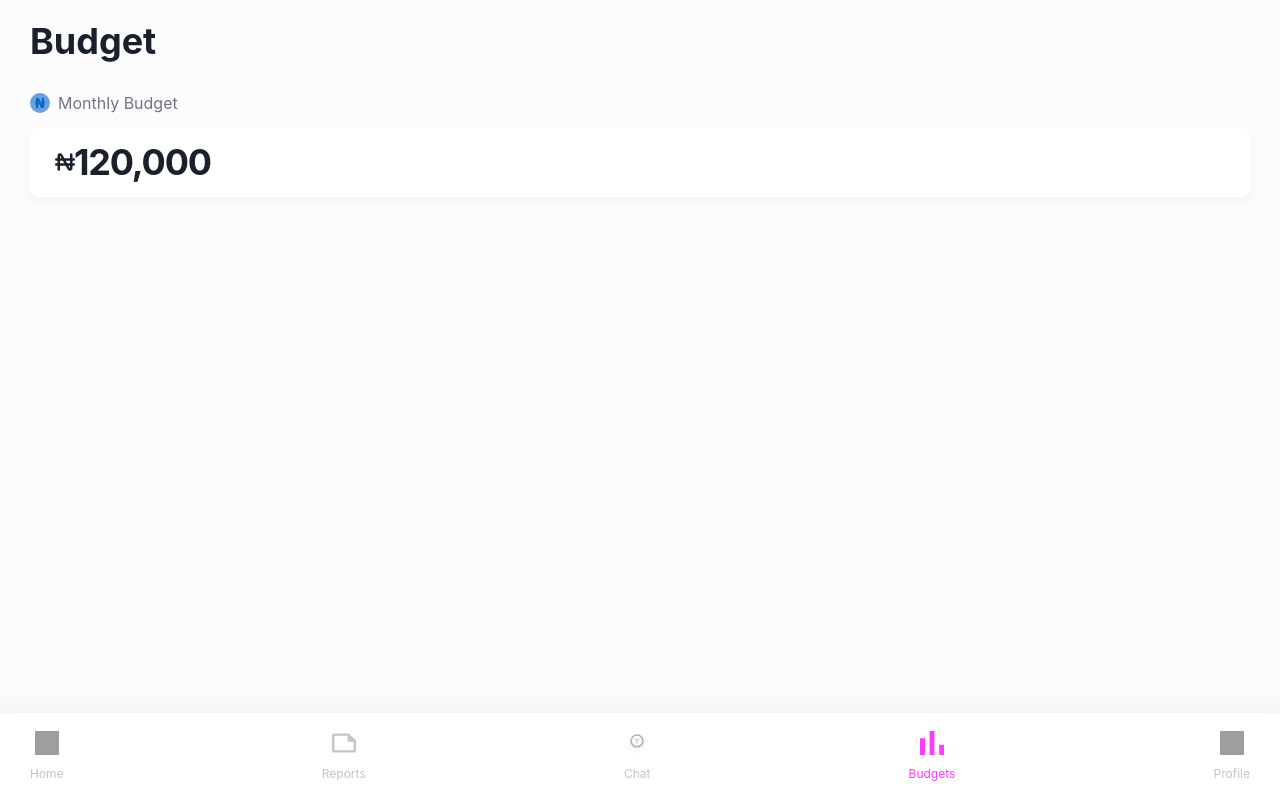
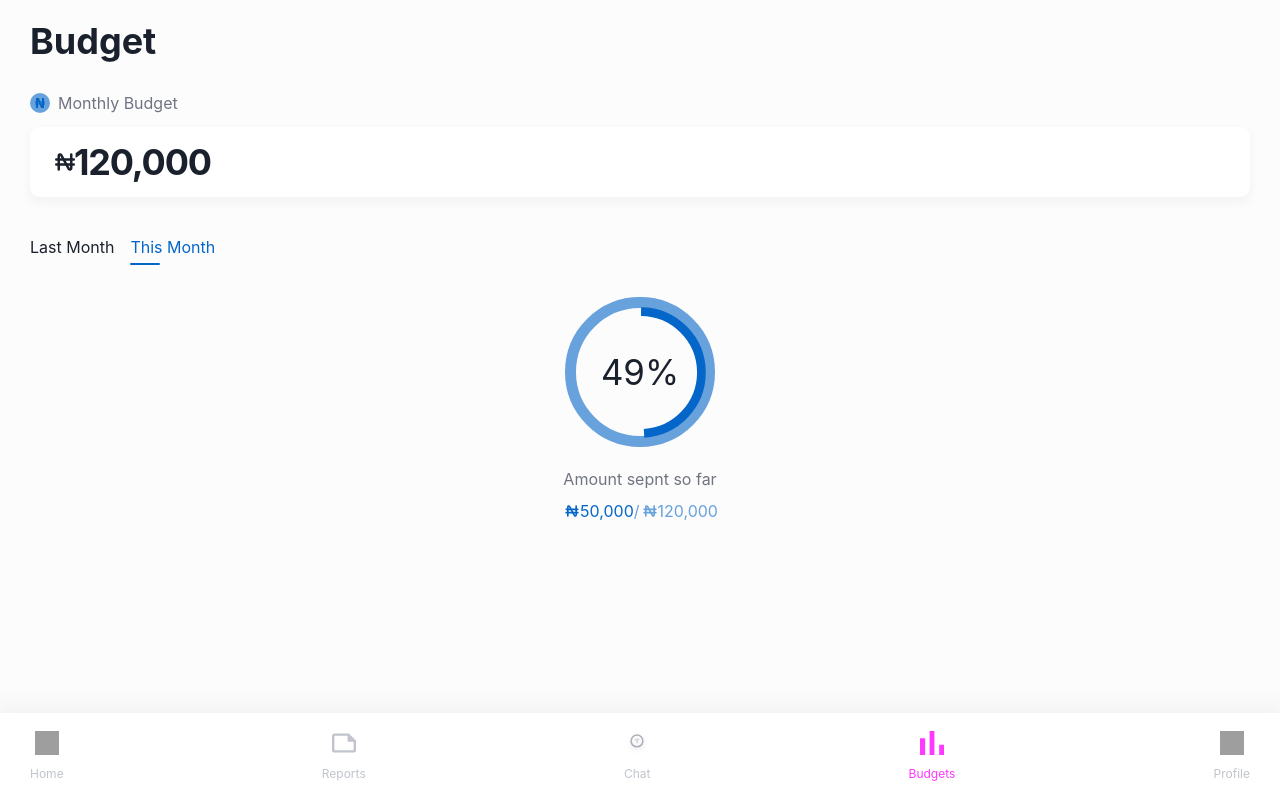
Before and after one commit to c-blaq/test-budget-app, a React (Vite) app: page /budgets in a window 1280 px wide. Built offline with nearby package versions, Linux system fonts and the light colour scheme; grey boxes are pictures that could not be loaded.

Commit message:
style: circular progress bar: :

```diff
--- a/src/components/shared/Layout.tsx
+++ b/src/components/shared/Layout.tsx
@@ -9,7 +9,7 @@ interface LayoutProps {
 const Layout: React.FC<LayoutProps> = ({ children }) => {
   return (
     <Flex flexDir="column" bgColor="#FCFCFC" h="100vh">
-      <Box as="main" flex="1" px="30px">
+      <Box as="main" flex="1" px="30px" color="primary.base">
         {children}
       </Box>
       <Footer />
--- a/src/pages/Budget.tsx
+++ b/src/pages/Budget.tsx
@@ -1,5 +1,18 @@
 // import React from 'react'
-import { Box, Flex, Heading, Text } from "@chakra-ui/react";
+import {
+  Box,
+  Flex,
+  Heading,
+  Text,
+  Tabs,
+  TabList,
+  TabPanels,
+  Tab,
+  TabPanel,
+  TabIndicator,
+  CircularProgress,
+  CircularProgressLabel,
+} from "@chakra-ui/react";
 import Layout from "../components/shared/Layout";
 import { NairaSign } from "../assets/svg/nairaSign.tsx";
 import { TbCurrencyNaira } from "react-icons/tb";
@@ -52,6 +65,85 @@ const Budget = () => {
           </Flex>
         </Box>
       </Box>
+
+      <Box>
+        <Tabs
+          position="relative"
+          variant=""
+          colorScheme="brand"
+          defaultIndex={1}
+        >
+          <TabList>
+            <Tab pl="0" _selected={{ color: "brand.default" }}>
+              Last Month
+            </Tab>
+            <Tab pl="0" _selected={{ color: "brand.default" }}>
+              This Month
+            </Tab>
+          </TabList>
+          <TabIndicator
+            mt="-4.5px"
+            height="2px"
+            left="0"
+            width="30px !important"
+            bg="brand.default"
+            borderRadius="1px"
+          />
+
+          <TabPanels>
+            <TabPanel px="0" pt="30px">
+              <p>Pending development</p>
+            </TabPanel>
+            <TabPanel px="0" pt="30px" textAlign="center">
+              <Flex
+                justify="center"
+                align="center"
+                w="150px"
+                h="150px"
+                mx="auto"
+                borderRadius="100%"
+                border={"11px solid #67A2DC"}
+                position="relative"
+                mb="20px"
+              >
+                <CircularProgress
+                  value={49}
+                  size={145}
+                  thickness="6px"
+                  color="brand.default"
+                  trackColor="transparent"
+                >
+                  <CircularProgressLabel>49%</CircularProgressLabel>
+                </CircularProgress>
+              </Flex>
+              <Box>
+                <Text
+                  fontSize={{
+                    base: "14px",
+                    md: "16px",
+                  }}
+                  mb="8px"
+                  color="secondary.200"
+                >
+                  Amount sepnt so far
+                </Text>
+
+                <Flex justify="center" color="brand.light">
+                  <Flex align="center" fontSize="16px" color="brand.default">
+                    <TbCurrencyNaira size="20px" />
+                    <Text ml="-2px">50,000</Text>
+                  </Flex>
+                  <Text>/</Text>
+                  <Flex align="center" fontSize="16px">
+                    <TbCurrencyNaira size="20px" />
+                    <Text ml="-2px">120,000</Text>
+                  </Flex>
+                </Flex>
+              </Box>
+            </TabPanel>
+          </TabPanels>
+        </Tabs>
+      </Box>
     </Layout>
   );
 };
```
